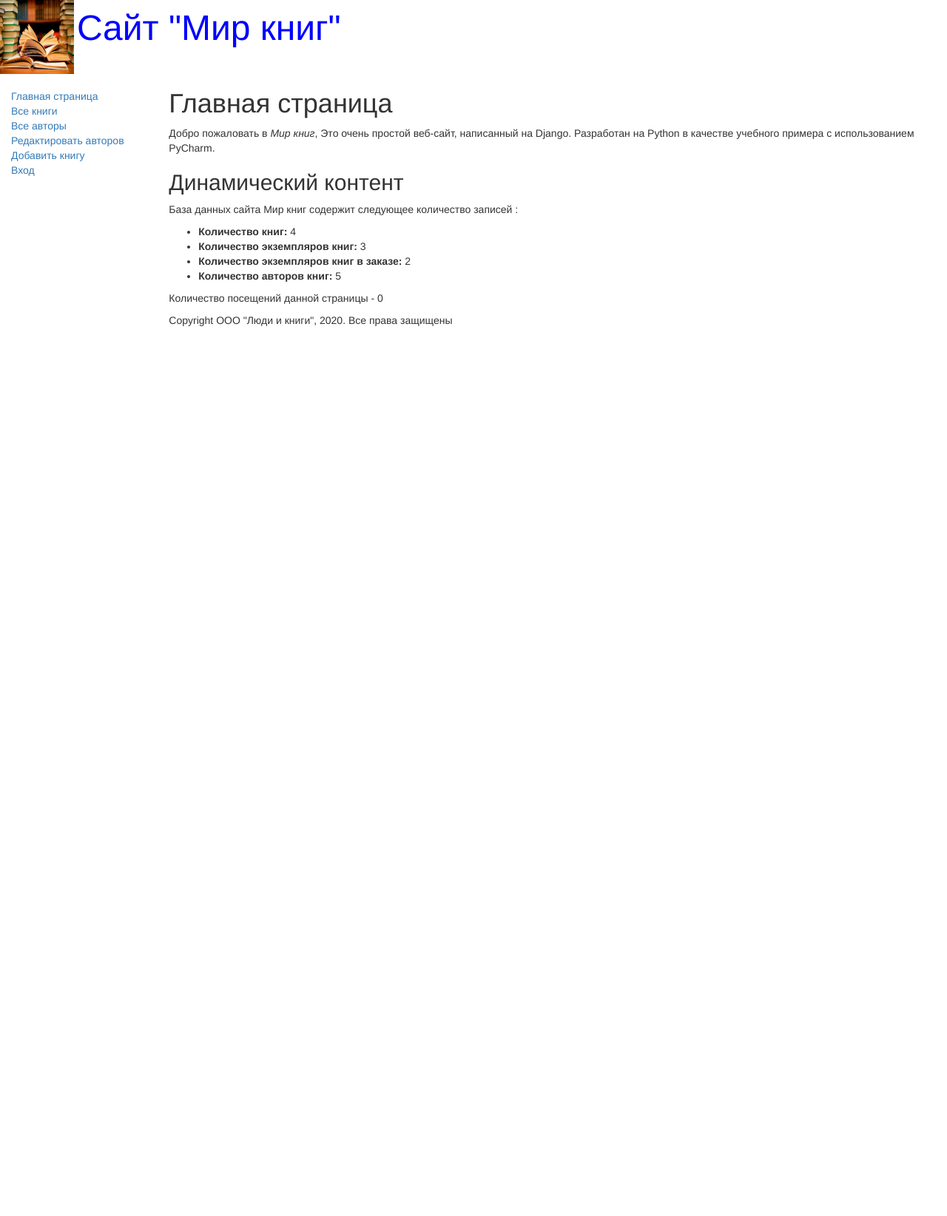
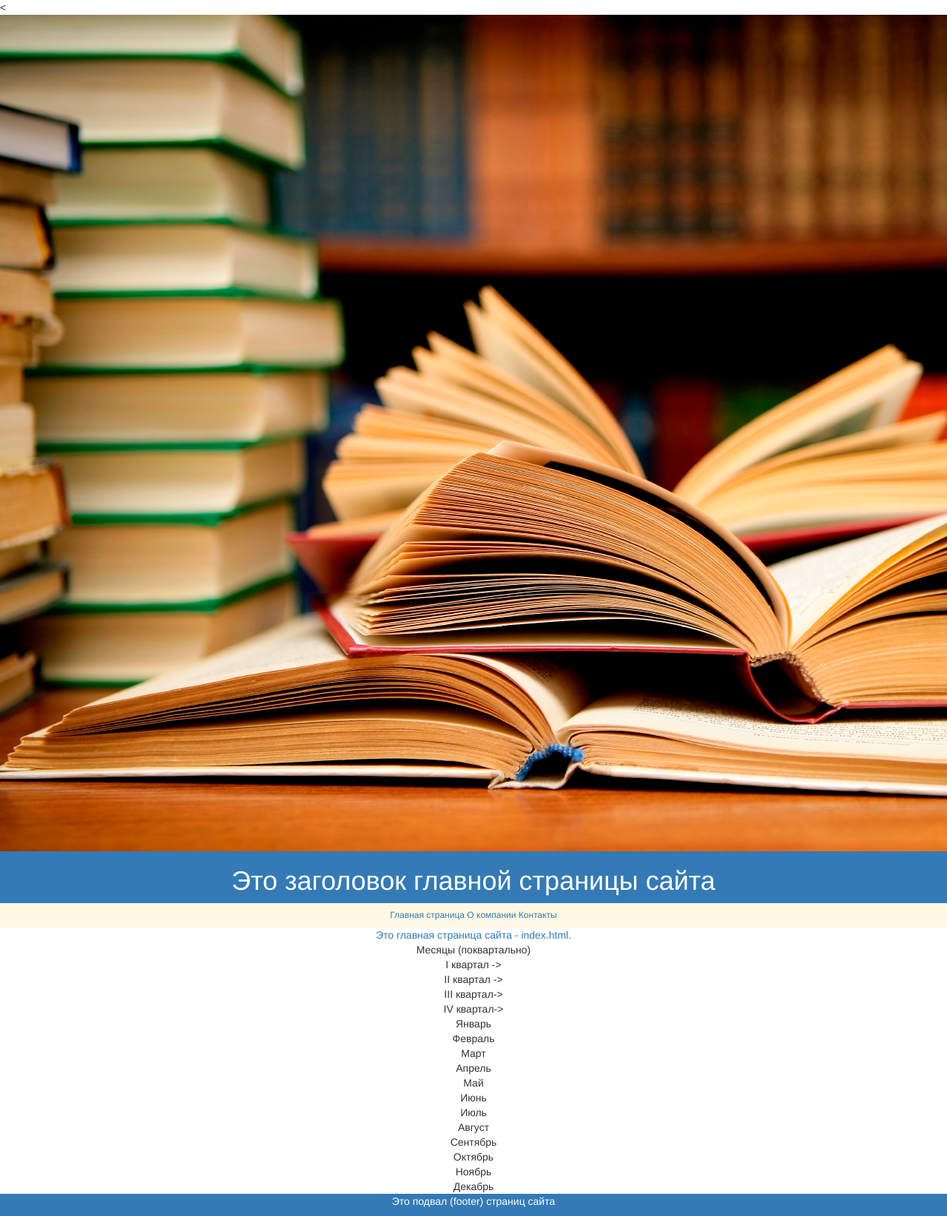
Before and after one commit to DaniilPopkov/WorldBooks, a Django app: page / in a window 1280 px wide; the page is wider, and only the part inside the window is pictured. Shown: that part at 74% size. Before the commit the page ends 441 px from the top of that part, so only its background shows below. Run offline with Django 4.2, Linux system fonts and the light colour scheme; data comes from the database, SQL or seed files in the repository; some libraries are stand-ins or nearby versions.

Commit message:
Лз 15 Попков Якушева Приобрели понятие о шаблонах.

```diff
--- a/WebBooks/WebBooks/urls.py
+++ b/WebBooks/WebBooks/urls.py
@@ -23,10 +23,6 @@
 
 urlpatterns = [
     path('',views.index, name='index'),
-    path('index_1',views.index_1, name='index_1'),
-    path('about/', views.about, name='about'),
-    path('contact/', views.contact, name='contact'),
-    path('my_form/', views.my_form,name='my_form'),
     path('authors_add/', views.authors_add, name='authors_add'),
     path('admin/', admin.site.urls),
     re_path(r'^books/$', views.BookListView.as_view(), name='books'),
@@ -57,7 +53,9 @@
     path('start_1/', views.start_start_page1, name='start_1'),
     path('table/',views.table_start_page, name='table'),
     path('table_1/',views.table_start_page1, name='table_1'),
-
+    path('', views.index, name='index'),
+    path('about/', views.about, name='about'),
+    path('contact/', views.contact, name='contact'),
 
 
 ]
--- a/WebBooks/catalog/templates/catalog/index_1.html
+++ /dev/null
@@ -1,4 +0,0 @@
-{% extends "catalog/base.html" %}
-{% block title %}Главная страница{% endblock title %}
-{% block header %}Это главная страница сайта - index.html{% endblock header %}
-{% block content%}{% endblock content %}
--- a/WebBooks/catalog/templates/catalog/about.html
+++ b/WebBooks/catalog/templates/firstapp/about.html
@@ -1,4 +1,5 @@
-{% extends "catalog/base.html" %}
+{% extends "firstapp/base.html" %}
+{% load bootstrap5 %}
 {% block title %}О компании{% endblock title %}
 {% block header %}Специальные теги{% endblock header %}
 {% block content %}
--- a/WebBooks/catalog/templates/catalog/base.html
+++ b/WebBooks/catalog/templates/firstapp/base.html
@@ -1,4 +1,4 @@
-<!DOCTYPE html>
+<<!DOCTYPE html>
 <html lang="en">
 <head>
  {% load static %}
@@ -12,7 +12,7 @@
  <div class="container-fluid p-1 bg-primary text-white text-center">
  <div class="row">
  <div class="col-2 ">
- <img src="{% static 'images/SIS.jpg' %}">
+ <img src="{% static 'images/logotip.jpg' %}">
  </div>
  <div class="col-10 ">
  <h1>Это заголовок главной страницы сайта</h1>
@@ -22,7 +22,7 @@
  <div class="container-fluid">
  <div class="row bg-warning text-center">
  <h6>
- <a href="{% url 'index_1' %}">Главная страница</a>
+ <a href="{% url 'index' %}">Главная страница</a>
  <a href="{% url 'about' %}">О компании</a>
  <a href="{% url 'contact' %}">Контакты</a>
  </h6>
--- a/WebBooks/catalog/templates/catalog/contact.html
+++ b/WebBooks/catalog/templates/firstapp/contact.html
@@ -1,4 +1,5 @@
-{% extends "catalog/base.html" %}
+{% extends "firstapp/base.html" %}
+{% load bootstrap5 %}
 {% block title %}Контакты{% endblock title %}
 {% block header %}Контактные данные{% endblock header %}
 {% block content %}
--- /dev/null
+++ b/WebBooks/catalog/templates/firstapp/index.html
@@ -0,0 +1,22 @@
+{% extends "firstapp/base.html" %}
+{% block title %}Главная страница{% endblock title %}
+{% block header %}Это главная страница сайта - index.html.{% endblock header %}
+{% block content%}
+Месяцы (поквартально)
+<div class="container-fluid my-2 text-start">
+<div class="row">
+<div class="col-6 text-end">
+{% for kv in my_kv %}
+<div>{{ kv }}</div>
+{% endfor %}
+</div>
+<div class="col-6">
+<div class="row">
+{% for month in my_month %}
+<div class="col-4">{{ month }}</div>
+{% endfor %}
+</div>
+</div>
+</div>
+</div>
+{% endblock content %}
--- a/WebBooks/catalog/views.py
+++ b/WebBooks/catalog/views.py
@@ -12,12 +12,6 @@
 from django.shortcuts import redirect
 
 # Create your views here.
-def index_1(request):
- return render(request, "catalog/index_1.html")
-def about(request):
- return render(request, "catalog/about.html")
-def contact(request):
- return render(request, "catalog/contact.html")
 
 
 
@@ -153,3 +147,12 @@
         form = UserForm()
     return render(request, "firstapp/my_form.html", {'form': form})
 # end
+def index(request):
+   my_kv = ['I квартал ->', 'II квартал ->', 'III квартал->', 'IV квартал->']
+   my_month = ['Январь', 'Февраль', 'Март', 'Апрель', 'Май', 'Июнь', 'Июль', 'Август', 'Сентябрь', 'Октябрь', 'Ноябрь', 'Декабрь']
+   context = {'my_month': my_month, 'my_kv': my_kv}
+   return render(request, "firstapp/index.html", context)
+def about(request):
+   return render(request, "firstapp/about.html")
+def contact(request):
+   return render(request, "firstapp/contact.html")
```
